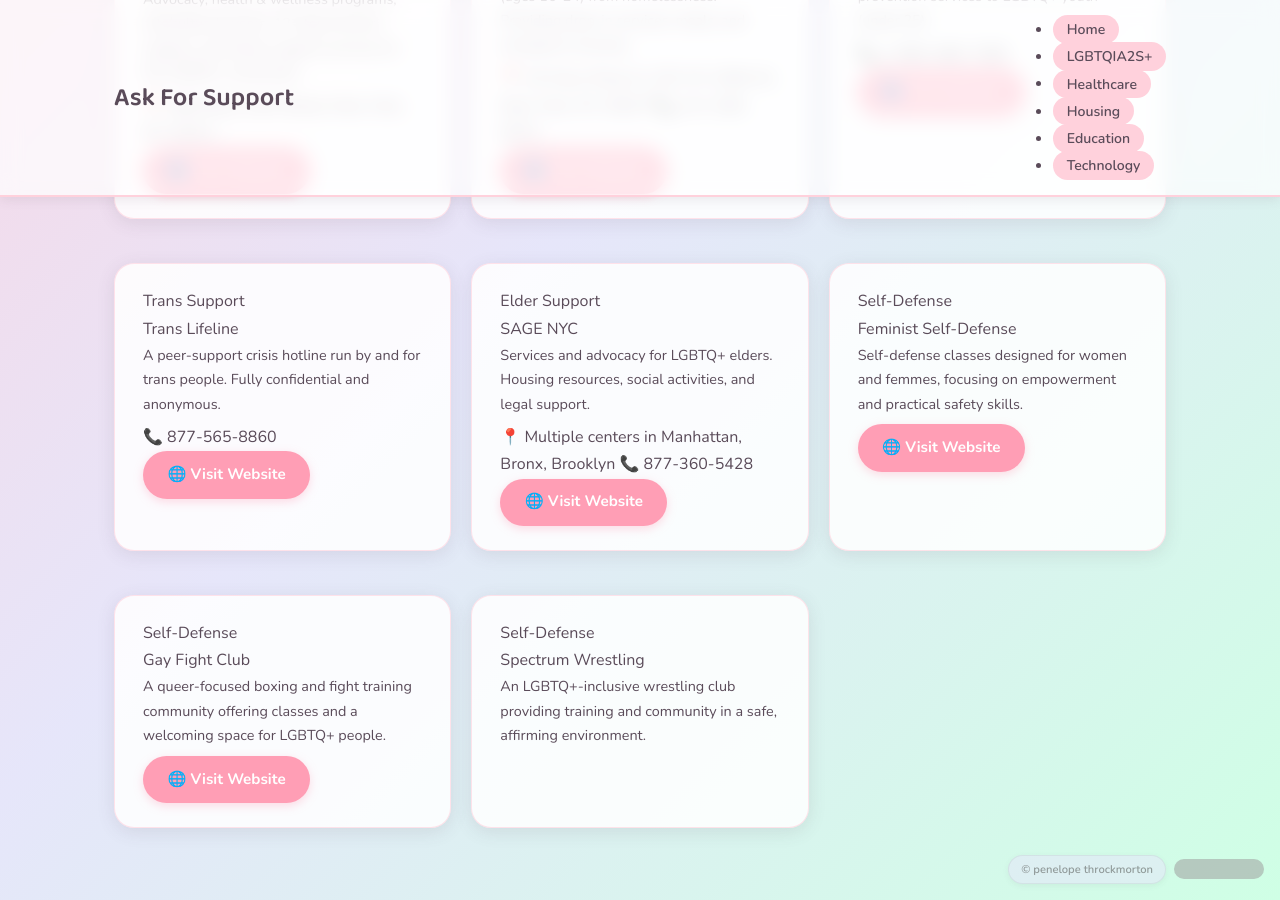
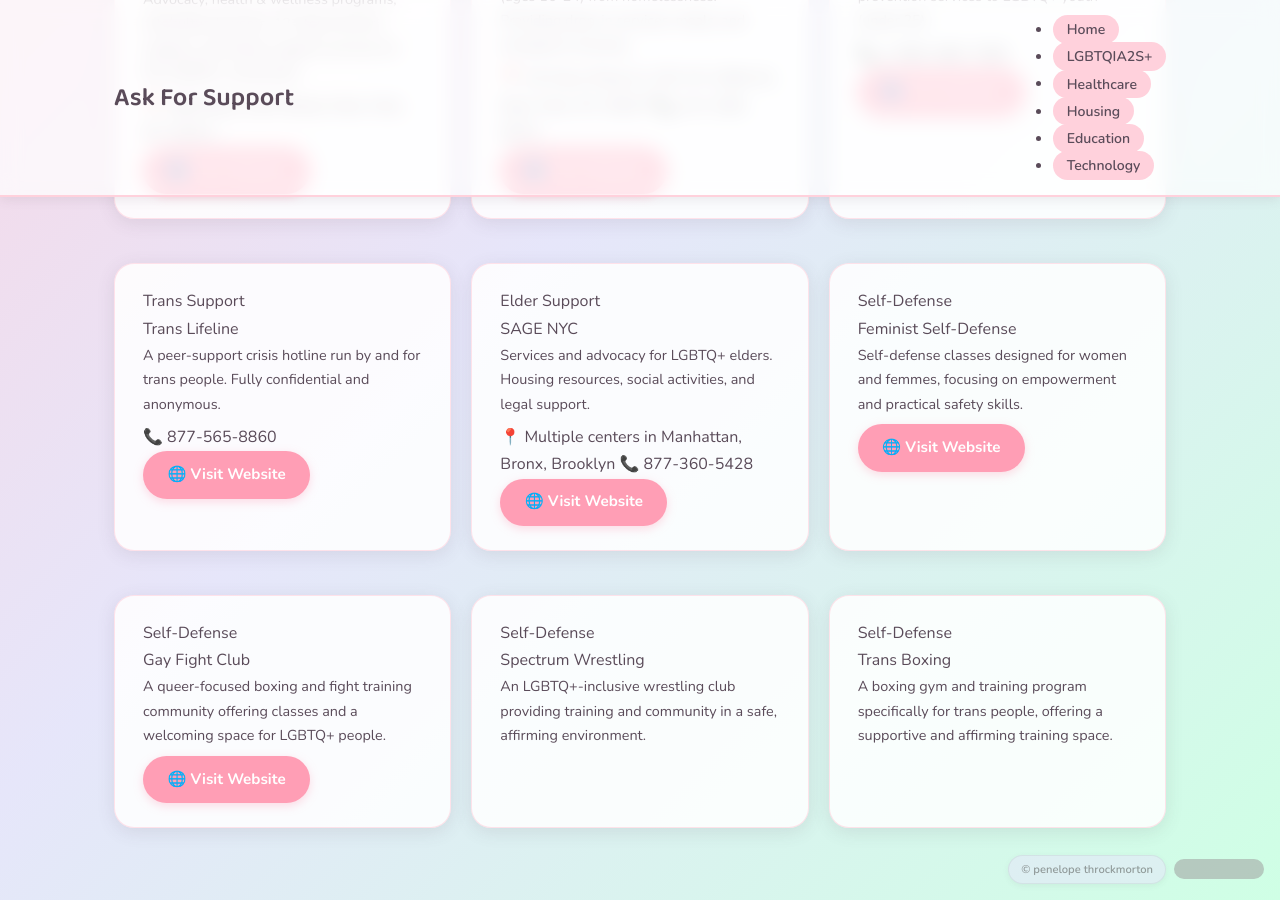
Before and after one commit to penelopethrock-cyber/askforsupport, a Jekyll site: the page built from lgbtqia2s/index.html, in a window 1280 px wide and 900 px high, scrolled down 581 px. Built offline with Jekyll 4.4.1, drawn with Linux system fonts in a browser that asks for light colours; grey boxes are pictures that could not be loaded.

Commit message:
Add Trans Boxing to lgbtqia2s resources

```diff
--- a/_data/resources.yml
+++ b/_data/resources.yml
@@ -37,6 +37,9 @@
   - name: Spectrum Wrestling
     type: "Self-Defense"
     description: "An LGBTQ+-inclusive wrestling club providing training and community in a safe, affirming environment."
+  - name: Trans Boxing
+    type: "Self-Defense"
+    description: "A boxing gym and training program specifically for trans people, offering a supportive and affirming training space."
 
 healthcare:
   - name: NYC Care
```
